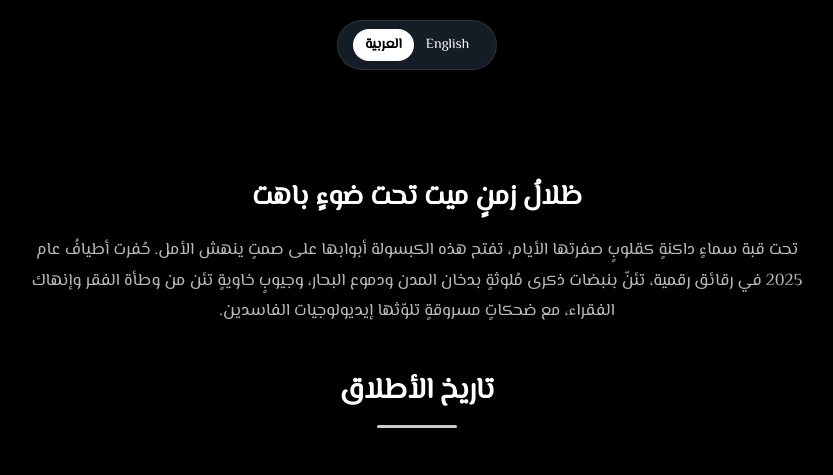
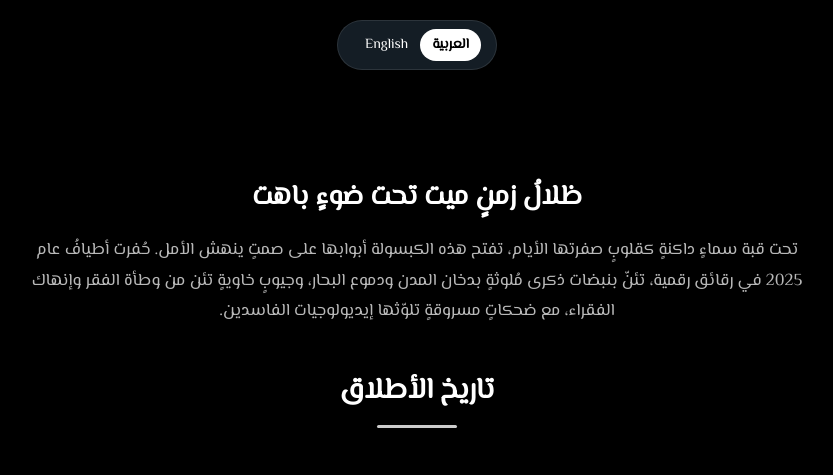
Before and after one commit to SANDRO00O/Time-capsule, a plain HTML site: page index.html in a window 1280 px wide. Shown: the top 475 px of the page, without its empty margins (223-1056 px from the left). Drawn offline with Linux system fonts and the light colour scheme.

Commit message:
update index.html

```diff
--- a/index.html
+++ b/index.html
@@ -50,7 +50,7 @@
         }
 
         .language-toggle {
-            direction: ltr !important;
+            direction: rtl !important;
             position: fixed;
             top: 20px;
             display: flex;
```
